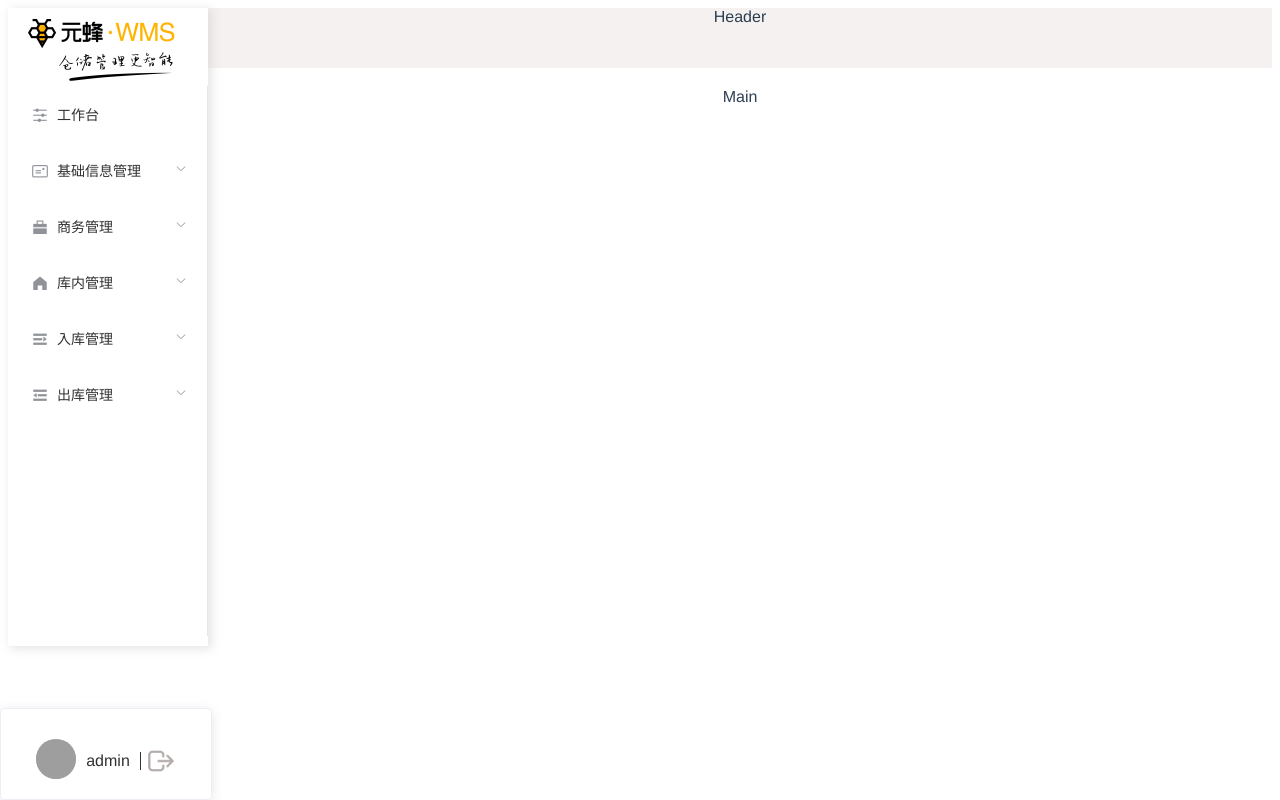
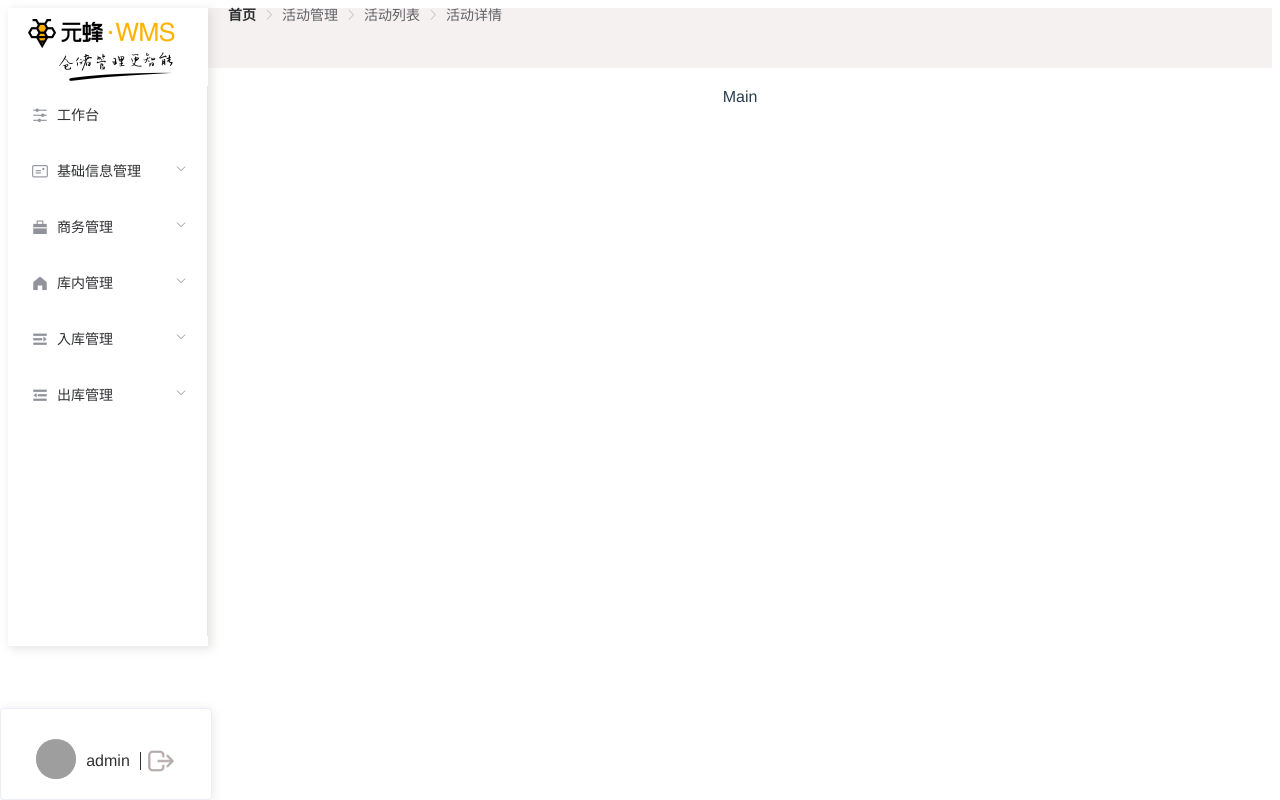
Before and after one commit to nanakomatasu/-, a Vue app: page /home in a window 1280 px wide. Built offline with nearby package versions, Linux system fonts and the light colour scheme; grey boxes are pictures that could not be loaded.

Commit message:
新增了页头

```diff
--- /dev/null
+++ b/src/views/header/index.vue
@@ -0,0 +1,43 @@
+<template>
+   <el-breadcrumb separator-class="el-icon-arrow-right">
+  <el-breadcrumb-item :to="{ path: '/' }">首页</el-breadcrumb-item>
+  <el-breadcrumb-item>活动管理</el-breadcrumb-item>
+  <el-breadcrumb-item>活动列表</el-breadcrumb-item>
+  <el-breadcrumb-item>活动详情</el-breadcrumb-item>
+</el-breadcrumb>
+</template>
+
+<script>
+export default {
+  props: {
+
+  },
+  data () {
+    return {
+
+    };
+  },
+  computed: {
+
+  },
+  created () {
+
+  },
+  mounted () {
+
+  },
+  watch: {
+
+  },
+  methods: {
+
+  },
+  components: {
+
+  },
+};
+</script>
+
+<style scoped lang="scss">
+
+</style>
--- a/src/views/home/index.vue
+++ b/src/views/home/index.vue
@@ -82,13 +82,16 @@
   </el-aside>
 
   <el-container>
-    <el-header>Header</el-header>
+    <el-header>
+    <headerpage />
+    </el-header>
     <el-main>Main</el-main>
   </el-container>
 </el-container>
 </template>
 
 <script>
+import headerpage from '@/views/header'
 export default {
   props: {
 
@@ -116,7 +119,7 @@ export default {
     }
   },
   components: {
-
+    headerpage
   },
 };
 </script>
```
